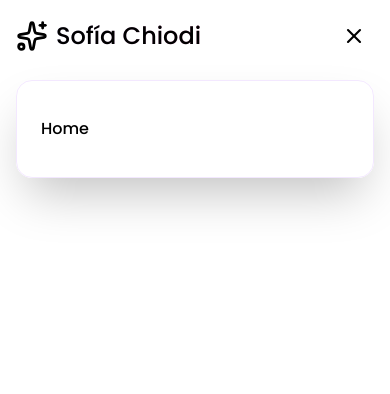
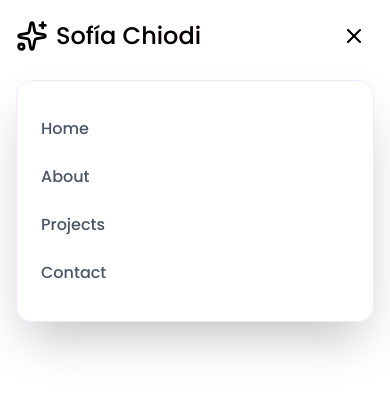
Before and after one commit to sofia-chiodi/my-portfolio, a React (Vite) app: page / in a window 390 px wide. Shown: the top 394 px of the page. Built offline with nearby package versions, Linux system fonts and the light colour scheme.

Commit message:
Creating logo seperate component

```diff
--- a/src/components/Header/Header.jsx
+++ b/src/components/Header/Header.jsx
@@ -1,47 +1,45 @@
-import { Sparkles, X } from 'lucide-react'
+import { X } from 'lucide-react'
+import { Logo } from '@/components/Logo/Logo.jsx'
 import menuItems from '@/components/Header/menuItems.js'
 
 export const Header = () => {
   return (
-    <header className={`fixed top-0 left-0 right-0 z-50 transition-all duration`}>
+    <header
+      className={`fixed top-0 left-0 right-0 z-50 transition-all duration`}
+    >
       <div className="max-w-7xl mx-auto px-4 sm:px-6 lg:px-8">
         <div className="flex justify-between items-center py-4">
-            <div className=" flex items-center space-x-2">
-              <div className='relative'>
-                <Sparkles strokeWidth={2.1} className={`w-8 h-8 transition-all duration-300 `} />
-              </div>
-
-              <h1
-              className={`text-2xl font-medium bg-gradient-to-r from-violet-200 to-pink-300 bg-clip-text transition-all duration-300`}
-              >
-                Sofía Chiodi
-              </h1>
-            </div>
-
           {/* Desktop */}
-            <nav className='hidden md:flex space-x-8'>
+          <Logo />
+          <nav className="hidden md:flex space-x-8">
             {menuItems.map((item) => (
               <button
                 key={item.label}
                 className={`capitalize font-medium transition-all duration-300 hover:scale-105 relative group`}
               >
                 {item.label}
-                  <span className='absolute -bottom-1 left-0 w-0 h-0.5 bg-gradient-to-r from-violet-200 to-pink-300 transition-all duration-300 group-hover:w-full '></span>
+                <span className="absolute -bottom-1 left-0 w-0 h-0.5 bg-gradient-to-r from-violet-200 to-pink-300 transition-all duration-300 group-hover:w-full "></span>
               </button>
             ))}
           </nav>
 
           {/* Mobile Menu Button */}
-            <button className={`md:hidden p-2 rounded-lg transition-all duration-300`}>
+          <button
+            className={`md:hidden p-2 rounded-lg transition-all duration-300`}
+          >
             <X size={24} strokeWidth={2.1} />
           </button>
         </div>
 
         {/* Mobile Menu */}
-
-          <div className='md:hidden bg-white/95 backdrop-blur-lg shadow-2xl rounded-2xl mt-2 py-6 border border-purple-100'>
-
-            <button className='block w-full text-left px-6 py-3 texr-gray-500 hover:bg-gradient-to-r hover:from-violet-100 hover:to-pink-200 hover:text-violet-400 capitalize font-medium transition-all duration-150'>Home</button>
+        <div className="md:hidden bg-white/95 backdrop-blur-lg shadow-2xl rounded-2xl mt-2 py-6 border border-purple-100">
+          {menuItems.map((item) => {
+            return (
+              <button className="block w-full text-left px-6 py-3 text-gray-600 hover:bg-gradient-to-r hover:from-violet-100 hover:to-pink-200 hover:text-violet-400 capitalize font-medium transition-all duration-150">
+                {item.label}
+              </button>
+            )
+          })}
         </div>
       </div>
     </header>
--- /dev/null
+++ b/src/components/Logo/Logo.jsx
@@ -0,0 +1,20 @@
+import { Sparkles } from 'lucide-react'
+
+export const Logo = () => {
+  return (
+    <div className=" flex items-center space-x-2">
+      <div className="relative">
+        <Sparkles
+          strokeWidth={2.1}
+          className={`w-8 h-8 transition-all duration-300 `}
+        />
+      </div>
+
+      <h1
+        className={`text-2xl font-medium bg-gradient-to-r from-violet-200 to-pink-300 bg-clip-text transition-all duration-300`}
+      >
+        Sofía Chiodi
+      </h1>
+    </div>
+  )
+}
```
Lines whose indentation alone changed are shown as unchanged.
